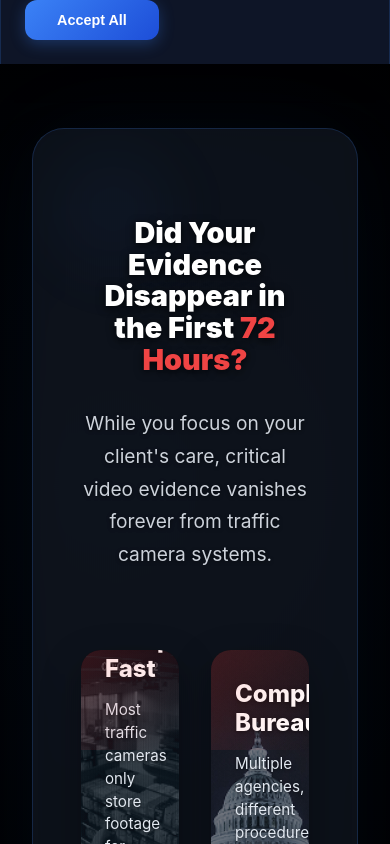
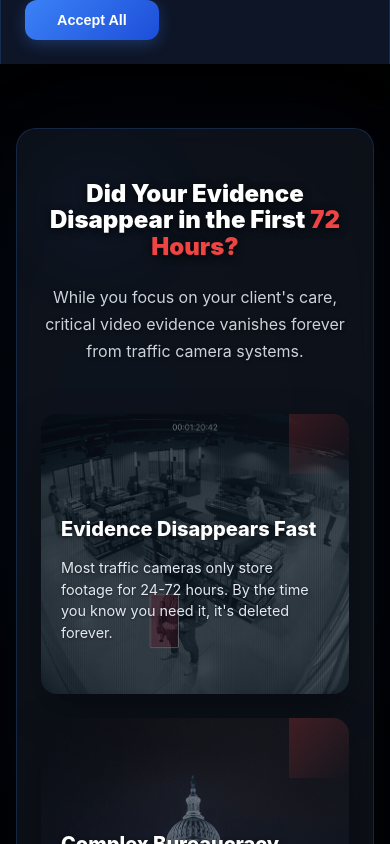
Before and after one commit to SRidez-app/argus, a React (Create React App) app: page / in a window 390 px wide. Shown: the part 780-1624 px from the top of the page. Built offline with nearby package versions, Linux system fonts and the light colour scheme; a web font is replaced by a local one.

Commit message:
testing new design

```diff
--- a/src/components/Problem.js
+++ b/src/components/Problem.js
@@ -7,7 +7,19 @@ import moneyImg from '../assets/images/money.png';
 
 const ProblemSection = () => {
   const [isVisible, setIsVisible] = useState(false);
+  const [isMobile, setIsMobile] = useState(false);
   const sectionRef = useRef(null);
+
+  useEffect(() => {
+    const checkMobile = () => {
+      setIsMobile(window.innerWidth <= 768);
+    };
+
+    checkMobile();
+    window.addEventListener('resize', checkMobile);
+
+    return () => window.removeEventListener('resize', checkMobile);
+  }, []);
 
   useEffect(() => {
     const currentSection = sectionRef.current; // Capture the ref value
@@ -59,12 +71,19 @@ const ProblemSection = () => {
     }
   ];
 
+  // Determine grid columns based on screen size
+  const getGridColumns = () => {
+    if (isMobile) return '1fr';
+    if (window.innerWidth <= 1024) return 'repeat(2, 1fr)';
+    return 'repeat(3, 1fr)';
+  };
+
   return (
     <section
       ref={sectionRef}
       style={{
         minHeight: '100vh',
-        background: 'transparent', // Changed to transparent like Process
+        background: 'transparent',
         padding: '4rem 0',
         position: 'relative',
         overflow: 'hidden'
@@ -87,19 +106,19 @@ const ProblemSection = () => {
       <div style={{
         maxWidth: '1400px',
         margin: '0 auto',
-        padding: '0 2rem',
+        padding: isMobile ? '0 1rem' : '0 2rem',
         position: 'relative',
         zIndex: 2
       }}>
 
         {/* Main Container - Much more transparent like Process */}
         <div style={{
-          background: 'rgba(30, 41, 59, 0.4)', // Much more transparent
-          borderRadius: '32px',
-          padding: '4rem 3rem',
+          background: 'rgba(30, 41, 59, 0.4)',
+          borderRadius: isMobile ? '20px' : '32px',
+          padding: isMobile ? '2rem 1.5rem' : '4rem 3rem',
           boxShadow: '0 25px 50px rgba(0, 0, 0, 0.3), 0 0 100px rgba(59, 130, 246, 0.05)',
           border: '1px solid rgba(59, 130, 246, 0.2)',
-          backdropFilter: 'blur(12px)', // Subtle blur
+          backdropFilter: 'blur(12px)',
           position: 'relative',
           overflow: 'hidden',
           opacity: isVisible ? 1 : 0,
@@ -129,10 +148,11 @@ const ProblemSection = () => {
             borderRadius: '50%',
             filter: 'blur(15px)'
           }}></div>
+
         {/* Header Section */}
         <div style={{
           textAlign: 'center',
-          marginBottom: '5rem',
+          marginBottom: isMobile ? '3rem' : '5rem',
           position: 'relative',
           zIndex: 2,
           opacity: isVisible ? 1 : 0,
@@ -140,12 +160,12 @@ const ProblemSection = () => {
           transition: 'all 0.8s ease-out 0.2s'
         }}>
           <h1 style={{
-            fontSize: 'clamp(1.8rem, 4vw, 2.8rem)',
+            fontSize: isMobile ? 'clamp(1.5rem, 6vw, 2rem)' : 'clamp(1.8rem, 4vw, 2.8rem)',
             fontWeight: '900',
             color: '#ffffff',
-            marginBottom: '2rem',
+            marginBottom: isMobile ? '1.5rem' : '2rem',
             lineHeight: '1.1',
-            textShadow: '0 2px 8px rgba(0, 0, 0, 0.8)' // Better readability like Process
+            textShadow: '0 2px 8px rgba(0, 0, 0, 0.8)'
           }}>
             Did Your Evidence Disappear in the First{' '}
             <span style={{
@@ -156,45 +176,49 @@ const ProblemSection = () => {
           </h1>
 
           <p style={{
-            fontSize: '1.2rem',
+            fontSize: isMobile ? '1rem' : '1.2rem',
             color: '#e2e8f0',
             maxWidth: '800px',
             margin: '0 auto',
             lineHeight: '1.7',
             opacity: '0.9',
-            textShadow: '0 1px 4px rgba(0, 0, 0, 0.6)' // Better readability like Process
+            textShadow: '0 1px 4px rgba(0, 0, 0, 0.6)'
           }}>
             While you focus on your client's care, critical video evidence vanishes forever from traffic camera systems.
           </p>
         </div>
 
         {/* Problems Grid */}
-        <div style={{
+        <div
+          className="problems-grid"
+          style={{
             display: 'grid',
-          gridTemplateColumns: 'repeat(3, 1fr)',
-          gap: '2rem',
-          marginBottom: '4rem',
+            gridTemplateColumns: getGridColumns(),
+            gap: isMobile ? '1.5rem' : '2rem',
+            marginBottom: isMobile ? '3rem' : '4rem',
             position: 'relative',
             zIndex: 2
-        }}>
+          }}
+        >
           {problems.map((problem, index) => (
             <div
               key={problem.id}
               style={{
                 position: 'relative',
-                height: '350px',
-                borderRadius: '20px',
+                height: isMobile ? '280px' : '350px',
+                borderRadius: isMobile ? '16px' : '20px',
                 overflow: 'hidden',
                 cursor: 'pointer',
                 transform: 'perspective(1000px) rotateY(0deg)',
                 transition: 'all 0.6s cubic-bezier(0.23, 1, 0.32, 1)',
                 boxShadow: '0 15px 40px rgba(0, 0, 0, 0.3)',
                 opacity: isVisible ? 1 : 0,
-                transformBox: isVisible ? 'translateY(0)' : 'translateY(60px)', // Fixed: removed duplicate transform key
+                transform: isVisible ? 'translateY(0)' : 'translateY(60px)',
                 transitionDelay: isVisible ? `${0.4 + index * 0.2}s` : '0s',
                 transitionDuration: '0.8s'
               }}
               onMouseEnter={(e) => {
+                if (!isMobile) {
                   e.currentTarget.style.transform = 'perspective(1000px) rotateY(-5deg) translateY(-20px) scale(1.02)';
                   e.currentTarget.style.boxShadow = '0 40px 80px rgba(0, 0, 0, 0.4)';
 
@@ -202,11 +226,13 @@ const ProblemSection = () => {
                   const content = e.currentTarget.querySelector('.problem-content');
                   const bgImage = e.currentTarget.querySelector('.problem-bg');
 
-                if (overlay) overlay.style.background = 'linear-gradient(135deg, rgba(15, 23, 42, 0.3), rgba(30, 41, 59, 0.4))'; // Lighter on hover
+                  if (overlay) overlay.style.background = 'linear-gradient(135deg, rgba(15, 23, 42, 0.3), rgba(30, 41, 59, 0.4))';
                   if (content) content.style.transform = 'translateY(-10px)';
                   if (bgImage) bgImage.style.transform = 'scale(1.1)';
+                }
               }}
               onMouseLeave={(e) => {
+                if (!isMobile) {
                   e.currentTarget.style.transform = 'perspective(1000px) rotateY(0deg) translateY(0px) scale(1)';
                   e.currentTarget.style.boxShadow = '0 20px 60px rgba(0, 0, 0, 0.3)';
 
@@ -217,6 +243,7 @@ const ProblemSection = () => {
                   if (overlay) overlay.style.background = 'linear-gradient(135deg, rgba(15, 23, 42, 0.4), rgba(30, 41, 59, 0.5))';
                   if (content) content.style.transform = 'translateY(0)';
                   if (bgImage) bgImage.style.transform = 'scale(1.05)';
+                }
               }}
             >
               {/* Background Image */}
@@ -247,7 +274,7 @@ const ProblemSection = () => {
                   left: 0,
                   right: 0,
                   bottom: 0,
-                  background: 'linear-gradient(135deg, rgba(15, 23, 42, 0.4), rgba(30, 41, 59, 0.5))', // More transparent like Process
+                  background: 'linear-gradient(135deg, rgba(15, 23, 42, 0.4), rgba(30, 41, 59, 0.5))',
                   transition: 'background 0.4s ease'
                 }}
               />
@@ -262,28 +289,28 @@ const ProblemSection = () => {
                   display: 'flex',
                   flexDirection: 'column',
                   justifyContent: 'center',
-                  padding: '1.5rem',
+                  padding: isMobile ? '1.5rem 1.25rem' : '1.5rem',
                   transition: 'transform 0.4s ease'
                 }}
               >
                 {/* Content */}
                 <div>
                   <h3 style={{
-                    fontSize: '1.5rem',
+                    fontSize: isMobile ? '1.25rem' : '1.5rem',
                     fontWeight: '800',
                     color: '#ffffff',
                     marginBottom: '1rem',
                     lineHeight: '1.2',
-                    textShadow: '0 1px 4px rgba(0, 0, 0, 0.6)' // Better readability like Process
+                    textShadow: '0 1px 4px rgba(0, 0, 0, 0.6)'
                   }}>
                     {problem.title}
                   </h3>
 
                   <p style={{
-                    fontSize: '0.95rem',
+                    fontSize: isMobile ? '0.9rem' : '0.95rem',
                     color: '#e2e8f0',
                     lineHeight: '1.5',
-                    textShadow: '0 1px 3px rgba(0, 0, 0, 0.5)' // Better readability like Process
+                    textShadow: '0 1px 3px rgba(0, 0, 0, 0.5)'
                   }}>
                     {problem.description}
                   </p>
@@ -295,10 +322,10 @@ const ProblemSection = () => {
                 position: 'absolute',
                 top: 0,
                 right: 0,
-                width: '100px',
-                height: '100px',
+                width: isMobile ? '60px' : '100px',
+                height: isMobile ? '60px' : '100px',
                 background: 'linear-gradient(135deg, rgba(239, 68, 68, 0.2), transparent)',
-                borderBottomLeft: '50px solid rgba(239, 68, 68, 0.1)',
+                borderBottomLeft: isMobile ? '30px solid rgba(239, 68, 68, 0.1)' : '50px solid rgba(239, 68, 68, 0.1)',
                 zIndex: 4
               }} />
             </div>
@@ -308,9 +335,9 @@ const ProblemSection = () => {
         {/* Call to Action */}
         <div style={{
           textAlign: 'center',
-          padding: '4rem 2rem',
-          borderRadius: '24px',
-          background: 'rgba(255, 255, 255, 0.08)', // More transparent like Process
+          padding: isMobile ? '2.5rem 1.5rem' : '4rem 2rem',
+          borderRadius: isMobile ? '16px' : '24px',
+          background: 'rgba(255, 255, 255, 0.08)',
           border: '1px solid rgba(255, 255, 255, 0.1)',
           position: 'relative',
           zIndex: 2,
@@ -320,11 +347,11 @@ const ProblemSection = () => {
           transition: 'all 0.8s ease-out 1.2s'
         }}>
           <h2 style={{
-            fontSize: 'clamp(2rem, 4vw, 3.5rem)',
+            fontSize: isMobile ? 'clamp(1.5rem, 6vw, 2rem)' : 'clamp(2rem, 4vw, 3.5rem)',
             fontWeight: '800',
             color: '#ffffff',
             marginBottom: '1.5rem',
-            textShadow: '0 1px 4px rgba(0, 0, 0, 0.6)' // Better readability like Process
+            textShadow: '0 1px 4px rgba(0, 0, 0, 0.6)'
           }}>
             We Get Your Evidence{' '}
             <span style={{
@@ -335,12 +362,12 @@ const ProblemSection = () => {
           </h2>
 
           <p style={{
-            fontSize: '1.25rem',
+            fontSize: isMobile ? '1rem' : '1.25rem',
             color: '#cbd5e1',
             maxWidth: '600px',
             margin: '0 auto 2rem',
             lineHeight: '1.6',
-            textShadow: '0 1px 4px rgba(0, 0, 0, 0.6)' // Better readability like Process
+            textShadow: '0 1px 4px rgba(0, 0, 0, 0.6)'
           }}>
             Atlanta • Savannah • Augusta • Alpharetta  • Macon • Warner Robins
           </p>
@@ -376,25 +403,6 @@ const ProblemSection = () => {
             transform: translateY(0) scale(1);
           }
         }
-
-        @media (max-width: 768px) {
-          div[style*="gridTemplateColumns"] {
-            grid-template-columns: 1fr !important;
-            gap: 2rem !important;
-          }
-        }
-
-        @media (max-width: 1024px) {
-          div[style*="repeat(3, 1fr)"] {
-            grid-template-columns: repeat(2, 1fr) !important;
-          }
-        }
-
-        @media (max-width: 480px) {
-          .problem-content {
-            padding: 1.5rem !important;
-          }
-        }
       `}</style>
     </section>
   );
```
Also changed, not shown: src/components/Header.js (+86 -27 lines), 1 other file (tests, documents, lock files or other folders). Lines whose indentation alone changed are shown as unchanged.
